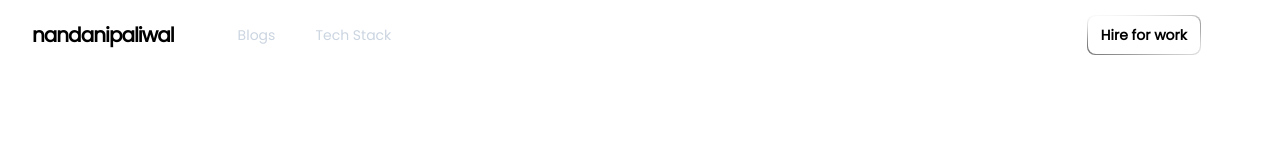
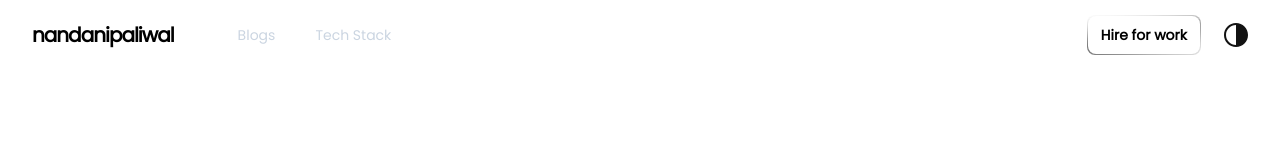
Before and after one commit to Nandani-Paliwal/nandanipaliwal.co, a Next.js app: page / in a window 1280 px wide. Shown: the top 156 px of the page. Built offline with nearby package versions, Linux system fonts and the light colour scheme.

Commit message:
fix: theme bug fix
Signed-off-by: sarthakjdev <jsarthak448@gmail.com>

```diff
--- a/package.json
+++ b/package.json
@@ -3,7 +3,7 @@
   "version": "0.1.0",
   "private": true,
   "scripts": {
-    "dev": "next dev",
+    "dev": "next dev -p 2528",
     "build": "next build",
     "start": "next start",
     "lint": "next lint"
--- a/src/Components/navbar/index.tsx
+++ b/src/Components/navbar/index.tsx
@@ -2,13 +2,10 @@
 
 import { useTheme } from "next-themes";
 import { useState, useEffect } from "react";
-
 import Link from "next/link";
 import { Popover } from "@headlessui/react";
 import { AnimatePresence, motion } from "framer-motion";
-
 import Button from "../design-system/button";
-
 import Navlinks from "./nav-links";
 import { type SVGAttributes } from "react";
 
@@ -37,6 +34,7 @@ function ChevronUpIcon(props: SVGAttributes<SVGElement>) {
     </svg>
   );
 }
+
 function MobileNavLink({ children, ...props }: any) {
   return (
     <Popover.Button
@@ -52,7 +50,7 @@ function MobileNavLink({ children, ...props }: any) {
 
 const Header = () => {
   const [mounted, setMounted] = useState(false);
-  const { theme, setTheme, resolvedTheme } = useTheme();
+  const { setTheme, resolvedTheme } = useTheme();
 
   useEffect(() => {
     setMounted(true);
@@ -62,15 +60,6 @@ const Header = () => {
     return null;
   }
 
-  const toggleTheme = () => {
-    setTheme((prevTheme) => {
-      if(prevTheme === 'Dark'){
-          return 'Light'
-      }
-
-      return "Dark"
-  })
-  }
   return (
     <header className="fixed z-[9999] w-full bg-transparent  backdrop-blur-sm">
       <nav>
@@ -114,9 +103,11 @@ const Header = () => {
             </div>
             <div
               className="cursor-pointer"
-              onClick={toggleTheme}
+              onClick={() => {
+                setTheme(resolvedTheme === "light" ? "dark" : "light");
+              }}
             >
-              {resolvedTheme === "Light" ? (
+              {resolvedTheme === "light" ? (
                 <svg
                   xmlns="http://www.w3.org/2000/svg"
                   width="24"
```
Also changed, not shown: src/app/layout.tsx (+23 -19 lines).
